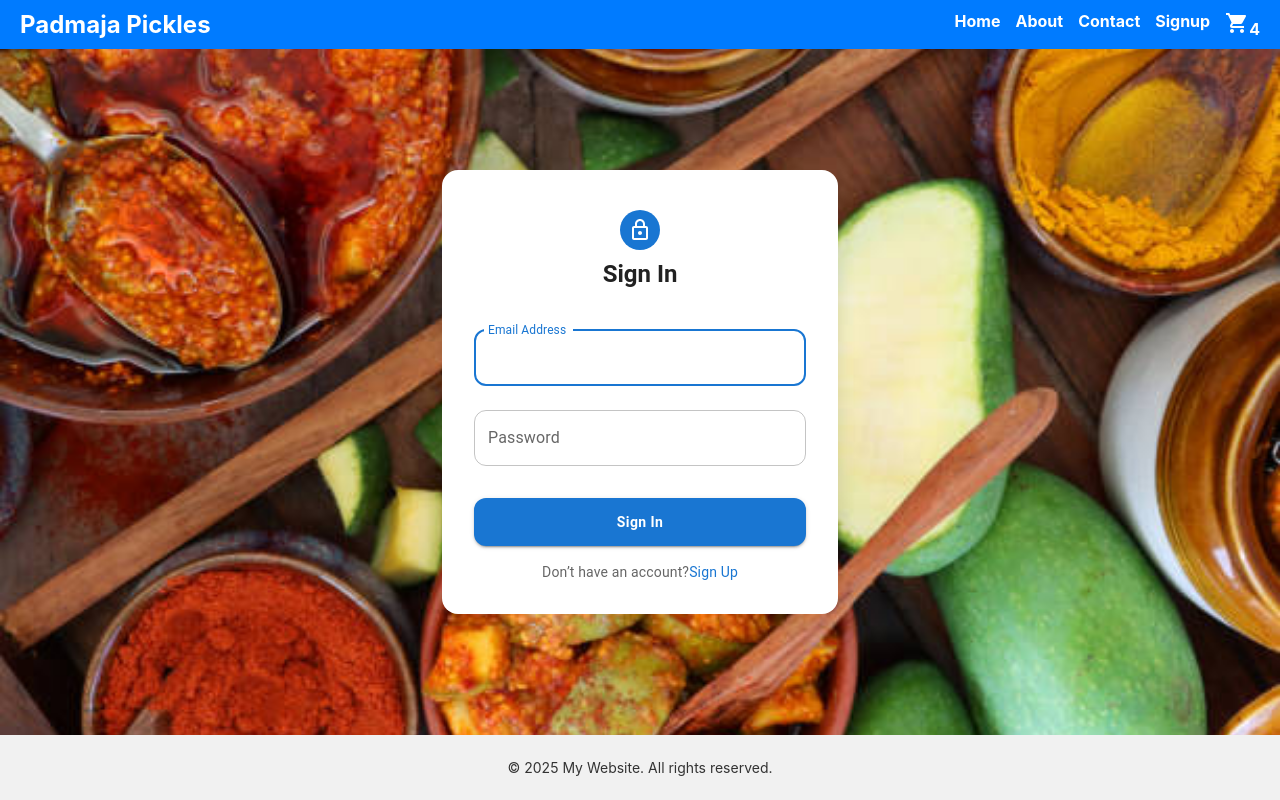
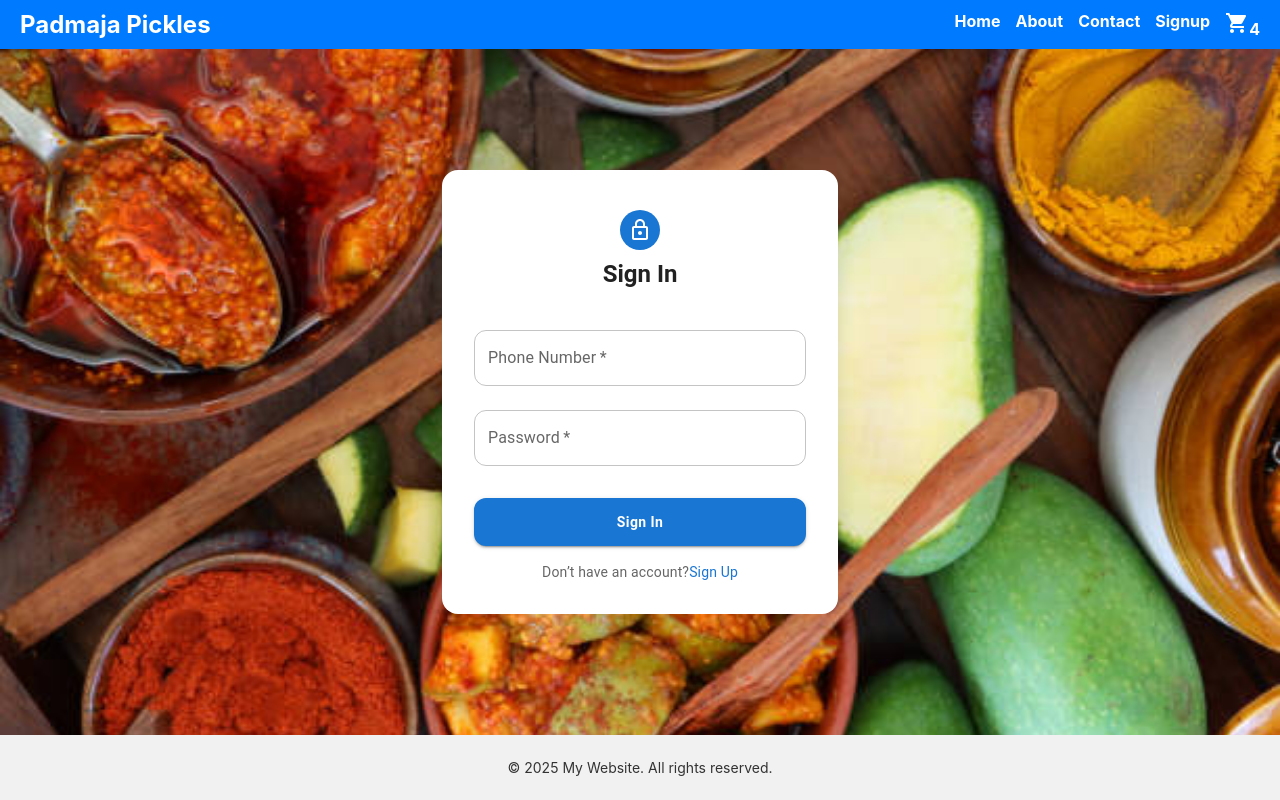
Before and after one commit to Harish-Pulapa-7036/Pickle_delivery, a React (Create React App) app: page /login in a window 1280 px wide. Built offline with nearby package versions, Linux system fonts and the light colour scheme.

Commit message:
signin signout backend integrated

```diff
--- a/package.json
+++ b/package.json
@@ -11,6 +11,7 @@
     "@testing-library/jest-dom": "^6.6.3",
     "@testing-library/react": "^13.4.0",
     "@testing-library/user-event": "^13.5.0",
+    "axios": "^1.8.1",
     "react": "^18.2.0",
     "react-dom": "^18.2.0",
     "react-router-dom": "^6.30.0",
--- /dev/null
+++ b/src/PrivateRoute.js
@@ -0,0 +1,10 @@
+import React from 'react';
+import { Navigate } from 'react-router-dom';
+
+const PrivateRoute = ({ children }) => {
+    const token = sessionStorage.getItem('token');
+
+    return token ? children : <Navigate to="/login" />;
+};
+
+export default PrivateRoute;
--- a/src/components/Header.jsx
+++ b/src/components/Header.jsx
@@ -36,6 +36,7 @@ const Header = () => {
                     <li><Link to="/about" onClick={() => setMenuOpen(false)}>About</Link></li>
                     <li><Link to="/contact" onClick={() => setMenuOpen(false)}>Contact</Link></li>
                     <li><Link to="/signup" onClick={() => setMenuOpen(false)}>Signup</Link></li>
+
                     <li>  <Link to="/cart" className="cart-icon" onClick={() => setMenuOpen(false)}>
                     <ShoppingCartIcon />
                     {4 > 0 && <span className="cart-count">{4}</span>}
--- a/src/index.js
+++ b/src/index.js
@@ -3,12 +3,13 @@ import ReactDOM from 'react-dom/client';
 import './index.css';
 import App from './App';
 import reportWebVitals from './reportWebVitals';
+import { BrowserRouter } from 'react-router-dom';
 
 const root = ReactDOM.createRoot(document.getElementById('root'));
 root.render(
-  <React.StrictMode>
-    <App />
-  </React.StrictMode>
+  <BrowserRouter>
+  <App />
+</BrowserRouter>
 );
 
 // If you want to start measuring performance in your app, pass a function
--- a/src/pages/Login.jsx
+++ b/src/pages/Login.jsx
@@ -1,20 +1,68 @@
-import React, { useState } from 'react';
+import React, { useEffect, useState } from 'react';
 import { Container, TextField, Button, Typography, Box, Paper, Avatar } from '@mui/material';
 import LockOutlinedIcon from '@mui/icons-material/LockOutlined';
 import { useNavigate } from 'react-router-dom';
+import axios from 'axios';
 
 const Login = () => {
-    const [formData, setFormData] = useState({ email: '', password: '' });
-    const navigate =useNavigate()
+    const [formData, setFormData] = useState({ phoneNumber: '', password: '' });
+    const navigate = useNavigate();
+    const [phoneError, setPhoneError] = useState('');
+    useEffect(() => {
+        const token = sessionStorage.getItem('token');
+        if (token) {
+            navigate('/picklelist');
+        }
+    }, [navigate]);
     const handleChange = (e) => {
         const { name, value } = e.target;
-        setFormData({ ...formData, [name]: value });
+        if (name === "phoneNumber") {
+            // Allow only digits
+            const numericValue = value.replace(/[^0-9]/g, "");  // Remove anything that's not a digit
+
+            setFormData({ ...formData, [name]: numericValue });
+
+            // Validation for 10 digits
+            if (numericValue.length === 10) {
+                setPhoneError(""); // No error if exactly 10 digits
+            } else {
+                setPhoneError("Phone number should be 10 digits");
+            }
+        }
+        else {
+            setFormData({ ...formData, [name]: value });
+        }
     };
+    const handleSignin = async () => {
+        try {
+            const response = await axios.post('https://pickle-backend-2xil.onrender.com/api/v1/signin', {
+                phoneNumber: formData.phoneNumber,
+                password: formData.password,
 
+            });
+            const token = response.data.token;
+
+            // ✅ Store token in sessionStorage
+            sessionStorage.setItem('token', token);
+            // Handle success (e.g., show a message, redirect, etc.)
+            alert('Signin successful!');
+            navigate('/picklelist');
+        } catch (error) {
+            console.error('Signup failed', error.response?.data || error.message);
+
+            // Handle error (e.g., show error message to user)
+            alert(error.response?.data?.message || 'Signup failed, please try again.');
+        }
+    };
     const handleSubmit = (e) => {
         e.preventDefault();
-        navigate('/picklelist');  // Navigate to login page
-
+        if( phoneError ||
+            formData.password.length === 0 ||
+            formData.phoneNumber.length === 0
+        ) return
+        else {
+            handleSignin()
+        }
         console.log('Form Data:', formData);
         // Add your form submission logic here
     };
@@ -22,7 +70,7 @@ const Login = () => {
         navigate('/signup');  // Navigate to login page
     };
     return (
-        <Container component="main" maxWidth="xs" style={{maxHeight:"70vh"}} className="invisibleScroller">
+        <Container component="main" maxWidth="xs" style={{ maxHeight: "70vh" }} className="invisibleScroller">
             <Paper
                 elevation={6}
                 sx={{
@@ -35,7 +83,7 @@ const Login = () => {
                 }}
             >
                 <Avatar sx={{ m: 1, bgcolor: 'primary.main' }}>
-                    <LockOutlinedIcon/>
+                    <LockOutlinedIcon />
                 </Avatar>
                 <Typography variant="h5" component="h1" fontWeight="bold" gutterBottom>
                     Sign In
@@ -45,21 +93,32 @@ const Login = () => {
                     <TextField
                         margin="normal"
                         fullWidth
-                        label="Email Address"
-                        name="email"
-                        type="email"
-                        value={formData.email}
+                        label="Phone Number"
+                        name="phoneNumber"
+                        type="text"  // Change to text
+                        value={formData.phoneNumber}
                         onChange={handleChange}
-                        autoFocus
-                        variant="outlined"
+                        required
+                        inputProps={{
+                            maxLength: 10,  // Optional, to limit to 10 digits
+                            inputMode: "numeric",  // Show numeric keyboard on mobile
+                            pattern: "[0-9]*"  // Helps some browsers restrict input
+                        }}
                         InputProps={{ sx: { borderRadius: '12px' } }}
                     />
+
+                    {phoneError && (
+                        <Typography color="error" sx={{ mt: 1 }}>
+                            {phoneError}
+                        </Typography>
+                    )}
                     <TextField
                         margin="normal"
                         fullWidth
                         label="Password"
                         name="password"
                         type="password"
+                        required
                         value={formData.password}
                         onChange={handleChange}
                         variant="outlined"
--- a/src/pages/PickleList.jsx
+++ b/src/pages/PickleList.jsx
@@ -1,4 +1,4 @@
-import React, { useState } from 'react';
+import React, { useEffect, useState } from 'react';
 import './PickleList.css';  // Importing the external CSS
 import { Box, Button, Tab, Tabs } from '@mui/material';
 import { useNavigate } from 'react-router-dom';
--- a/src/pages/Signup.jsx
+++ b/src/pages/Signup.jsx
@@ -7,10 +7,15 @@ import {
     Paper,
     Typography,
     Box,
-    Avatar
+    Avatar,
+    InputAdornment,
+    IconButton
 } from "@mui/material";
 import LockOutlinedIcon from '@mui/icons-material/LockOutlined';
+import { Visibility, VisibilityOff } from "@mui/icons-material";
+import axios from 'axios';
 
+// https://pickle-backend-2xil.onrender.com
 const Signup = () => {
     const [formData, setFormData] = useState({
         name: '',
@@ -19,23 +24,78 @@ const Signup = () => {
         password: '',
         confirmPassword: ''
     });
+    const [phoneError,setPhoneError]=useState('');
     const [error, setError] = useState('');
     const navigate = useNavigate();
+    const [showPassword, setShowPassword] = useState(false);
 
+    const togglePasswordVisibility = () => {
+        setShowPassword((prev) => !prev);
+    };
     const handleChange = (e) => {
         const { name, value } = e.target;
+
+        if (name === "phoneNumber") {
+            // Allow only digits
+            const numericValue = value.replace(/[^0-9]/g, "");  // Remove anything that's not a digit
+
+            setFormData({ ...formData, [name]: numericValue });
+
+            // Validation for 10 digits
+            if (numericValue.length === 10) {
+                setPhoneError(""); // No error if exactly 10 digits
+            } else {
+                setPhoneError("Phone number should be 10 digits");
+            }
+        } else if (name === "confirmPassword") {
+
             setFormData({ ...formData, [name]: value });
+
+            if (formData.password === value) {
+                setError('');
+            } else {
+                setError("Passwords do not match");
+            }
+        }
+        else {
+            setFormData({ ...formData, [name]: value });
+        }
+    };
+
+const handleSignup = async () => {
+    try {
+        const response = await axios.post('https://pickle-backend-2xil.onrender.com/api/v1/signup', {
+            name: formData.name,
+            address: formData.address,
+            phoneNumber: formData.phoneNumber,
+            password: formData.password,
+            confirmPassword:formData.confirmPassword
+        });
+
+        // Handle success (e.g., show a message, redirect, etc.)
+        alert('Signup successful!');
+        navigate('/login');  // Navigate to login page
+    } catch (error) {
+        console.error('Signup failed', error.response?.data || error.message);
+
+        // Handle error (e.g., show error message to user)
+        alert(error.response?.data?.message || 'Signup failed, please try again.');
+    }
 };
 
     const handleSubmit = (e) => {
         e.preventDefault();
-        if (formData.password !== formData.confirmPassword) {
-            setError("Passwords do not match");
-            return;
+
+        if(error || phoneError ||
+            formData.address.length === 0 ||
+            formData.name.length === 0 ||
+            formData.password.length === 0 ||
+            formData.confirmPassword.length === 0 ||
+            formData.phoneNumber.length === 0
+        ) return
+        else {
+            handleSignup()
         }
-        setError('');
-        console.log("Signup Data:", formData);
-        // API call logic can go here
     };
 
     const handleLoginClick = () => {
@@ -78,13 +138,24 @@ const Signup = () => {
     fullWidth
     label="Phone Number"
     name="phoneNumber"
-                        type="number"
+    type="text"  // Change to text
     value={formData.phoneNumber}
     onChange={handleChange}
     required
     margin="normal"
+    inputProps={{
+        maxLength: 10,  // Optional, to limit to 10 digits
+        inputMode: "numeric",  // Show numeric keyboard on mobile
+        pattern: "[0-9]*"  // Helps some browsers restrict input
+    }}
     InputProps={{ sx: { borderRadius: '12px' } }}
 />
+
+                    {phoneError && (
+                        <Typography color="error" sx={{ mt: 1 }}>
+                            {phoneError}
+                        </Typography>
+                    )}
                     <TextField
                         fullWidth
                         label="Address"
@@ -101,12 +172,21 @@ const Signup = () => {
             fullWidth
             label="Password"
             name="password"
-                        type="password"
+            type={showPassword ? "text" : "password"} // This controls the visibility
             value={formData.password}
             onChange={handleChange}
             required
             margin="normal"
-                        InputProps={{ sx: { borderRadius: '12px' } }}
+            InputProps={{
+                endAdornment: (
+                    <InputAdornment position="end">
+                        <IconButton onClick={togglePasswordVisibility} edge="end">
+                            {showPassword ? <VisibilityOff /> : <Visibility />}
+                        </IconButton>
+                    </InputAdornment>
+                ),
+                sx: { borderRadius: '12px' }
+            }}
         />
                     <TextField
                         fullWidth
```
Also changed, not shown: src/App.js (+13 -9 lines), 1 other file (tests, documents, lock files or other folders). Lines whose indentation alone changed are shown as unchanged.
